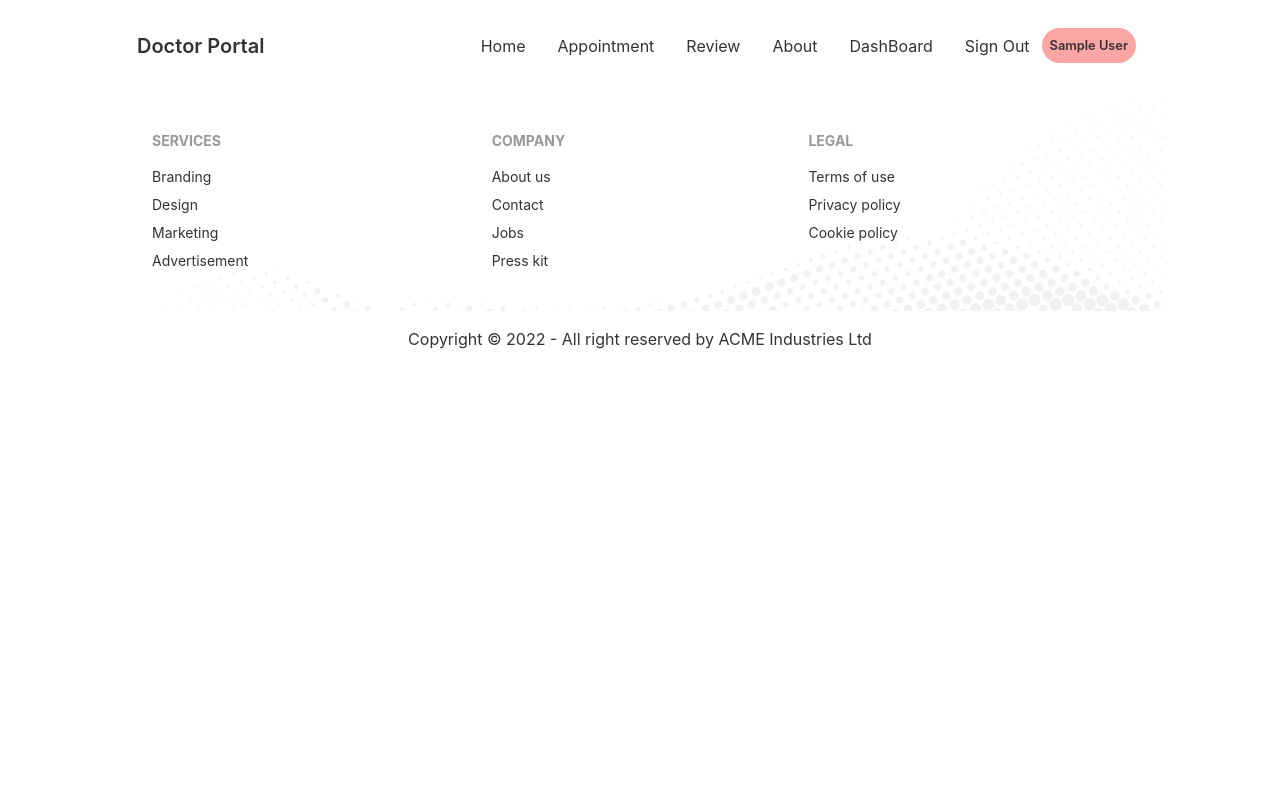
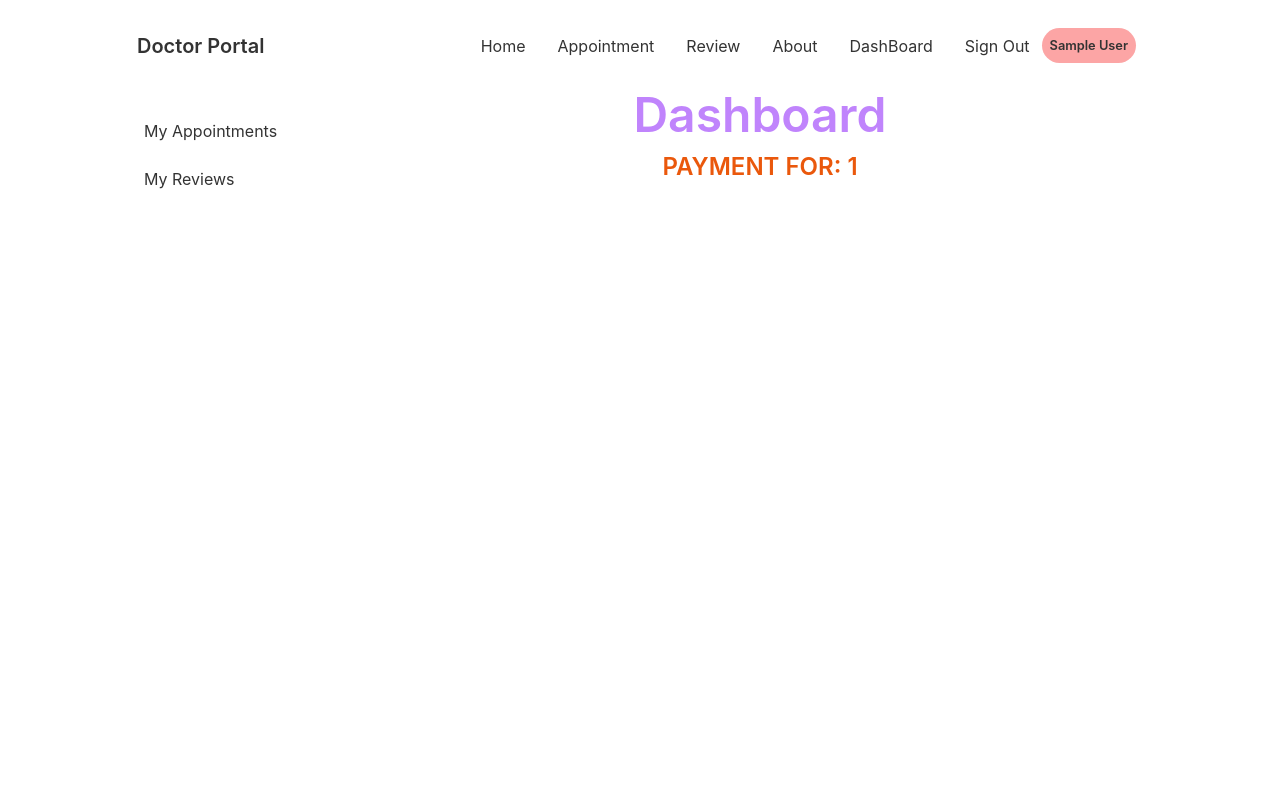
Before and after one commit to Marjan-Binta-Aziz/doctors-portal-client, a React (Create React App) app: page /dashboard/payment/1 in a window 1280 px wide. Shown: the top 800 px of the page. Built offline with nearby package versions, Linux system fonts and the light colour scheme; no server answers; sample sign-in values are in the browser's storage.

Commit message:
bokkingdataforPayment

```diff
--- a/src/App.js
+++ b/src/App.js
@@ -15,6 +15,7 @@ import AllUsers from "./Pages/DashBoard/AllUsers";
 import RequireAdmin from "./Shared/RequireAdmin";
 import AddDoctors from "./Pages/DashBoard/AddDoctors";
 import ManageDoctors from "./Pages/DashBoard/ManageDoctors";
+import Payment from "./Pages/DashBoard/Payment";
 
 function App() {
   return (
@@ -26,9 +27,9 @@ function App() {
         <Route path="/login" element={<Login></Login>}></Route>
         <Route path="/signup" element={<SignUp></SignUp>}></Route>
         <Route path="/about" element={<About></About>}></Route>
-        <Route
-          path="/dashboard"
-          element={
+
+           {/* DashBoard */}
+        <Route path="/dashboard" element={
             <RequireAuth>
               <SideBar></SideBar>
             </RequireAuth>
@@ -36,35 +37,28 @@ function App() {
         >
           {/* nested route */}
           <Route index element={<MyAppointments></MyAppointments>}></Route>
+          <Route path="payment/:id" element={<Payment></Payment>}></Route>
           <Route path="myreview" element={<MyReview></MyReview>}></Route>
-          <Route
-            path="allUser"
-            element={
+          <Route path="allUser" element={
               <RequireAdmin>
                 <AllUsers></AllUsers>
               </RequireAdmin>
             }
           ></Route>
-          <Route
-            path="addDoctor"
-            element={
+          <Route path="addDoctor" element={
               <RequireAdmin>
                 <AddDoctors></AddDoctors>
               </RequireAdmin>
             }
           ></Route>
-          <Route
-            path="manageDoctor"
-            element={
+          <Route path="manageDoctor" element={
               <RequireAdmin>
                 <ManageDoctors></ManageDoctors>
               </RequireAdmin>
             }
           ></Route>
         </Route>
-        <Route
-          path="/appointment"
-          element={
+        <Route path="/appointment" element={
             <RequireAuth>
               <Appointment></Appointment>
             </RequireAuth>
--- a/src/Pages/DashBoard/MyAppointments.js
+++ b/src/Pages/DashBoard/MyAppointments.js
@@ -1,7 +1,7 @@
 import { signOut } from "firebase/auth";
 import React, { useEffect, useState } from "react";
 import { useAuthState } from "react-firebase-hooks/auth";
-import { useNavigate } from "react-router-dom";
+import { Link, useNavigate } from "react-router-dom";
 import auth from "../../firebase.init";
 
 const MyAppointments = () => {
@@ -44,6 +44,7 @@ const MyAppointments = () => {
               <th>Treatment</th>
               <th>Time</th>
               <th>Date</th>
+              <th>Payment</th>
               <th>Action</th>
             </tr>
           </thead>
@@ -55,6 +56,10 @@ const MyAppointments = () => {
                 <td>{myAppointment.treatment}</td>
                 <td>{myAppointment.slot}</td>
                 <td>{myAppointment.date}</td>
+                <td>
+                  {(myAppointment.price && !myAppointment.paid) && <Link to={`/dashboard/payment/${myAppointment._id}`}><button className='btn btn-xs btn-success'>Pay</button></Link>}
+                  {(myAppointment.price && myAppointment.paid) && <p><span className='text-success'>Paid</span></p>}
+                  </td>
                 <td>
                   <button className="btn btn-xs">Delete</button>
                 </td>
--- /dev/null
+++ b/src/Pages/DashBoard/Payment.js
@@ -0,0 +1,14 @@
+import React from 'react';
+import { useParams } from 'react-router-dom';
+
+const Payment = () => {
+    const {id} = useParams();
+
+    return (
+        <div>
+            <h1 className='text-2xl text-orange-600 font-semibold uppercase p-3'>Payment for: {id}</h1>
+        </div>
+    );
+};
+
+export default Payment;
```
